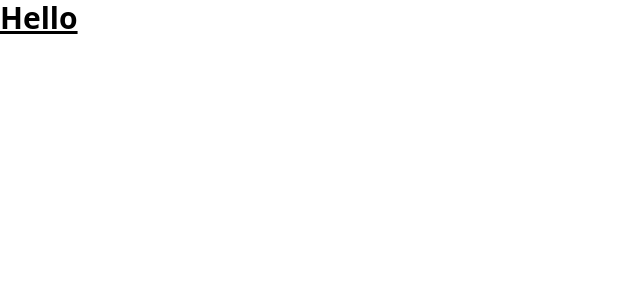
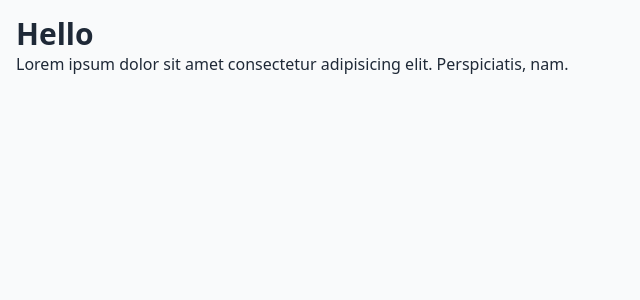
Before and after one commit to notAro14/next-ts-starter, a Next.js app: page / in a window 1280 px wide. Shown: the top 300 px of the page, without its empty margins (0-640 px from the left). Built offline with nearby package versions, Linux system fonts and the light colour scheme.

Commit message:
Add minimum style

```diff
--- a/src/app/layout.tsx
+++ b/src/app/layout.tsx
@@ -5,8 +5,8 @@ import "./globals.css";
 
 export default function Layout({ children }: { children: ReactNode }) {
   return (
-    <html lang="en">
-      <body>{children}</body>
+    <html lang="en" className="h-full">
+      <body className="h-full">{children}</body>
     </html>
   );
 }
--- a/src/app/page.tsx
+++ b/src/app/page.tsx
@@ -1,3 +1,11 @@
 export default function Page() {
-  return <h1 className="text-3xl font-bold underline">Hello</h1>;
+  return (
+    <main className="min-h-full bg-gray-50 p-4 text-gray-800 dark:bg-gray-950 dark:text-gray-200">
+      <h1 className="text-3xl font-bold">Hello</h1>
+      <p className="text-base">
+        Lorem ipsum dolor sit amet consectetur adipisicing elit. Perspiciatis,
+        nam.
+      </p>
+    </main>
+  );
 }
```
